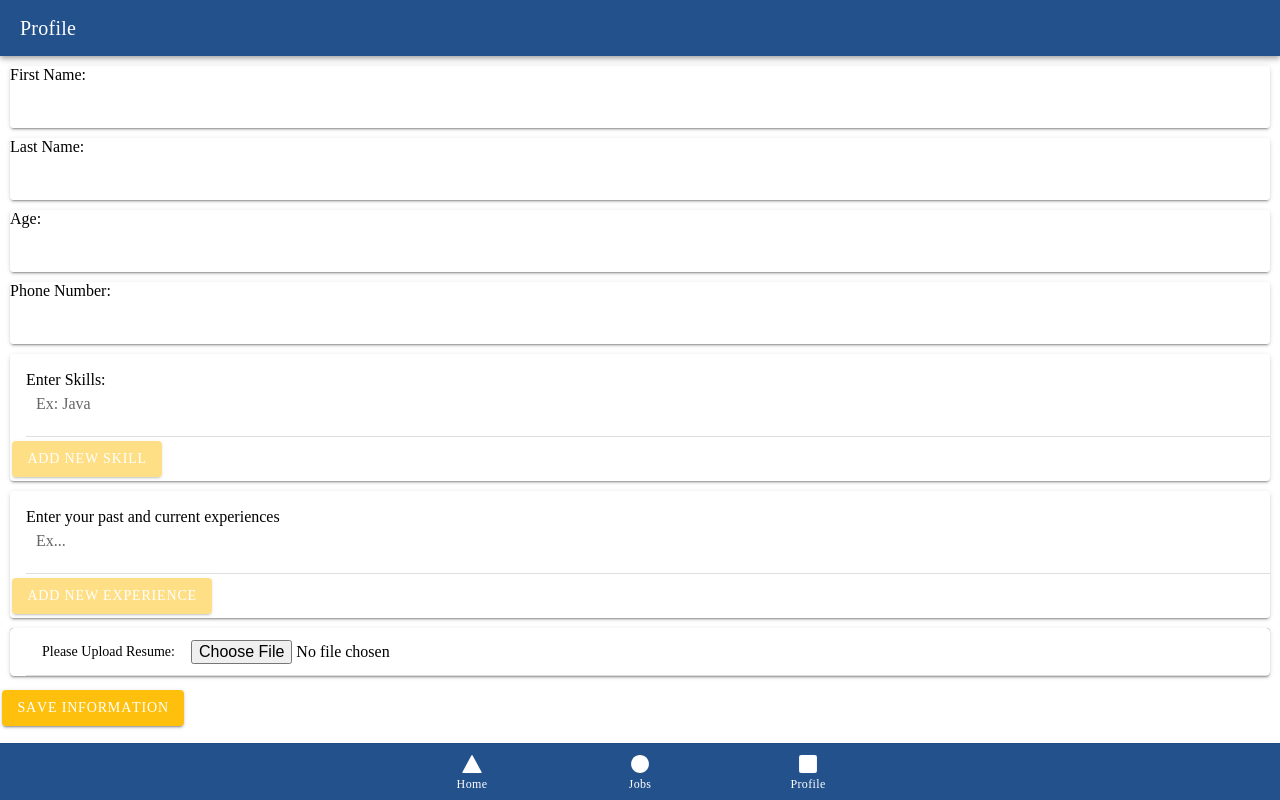
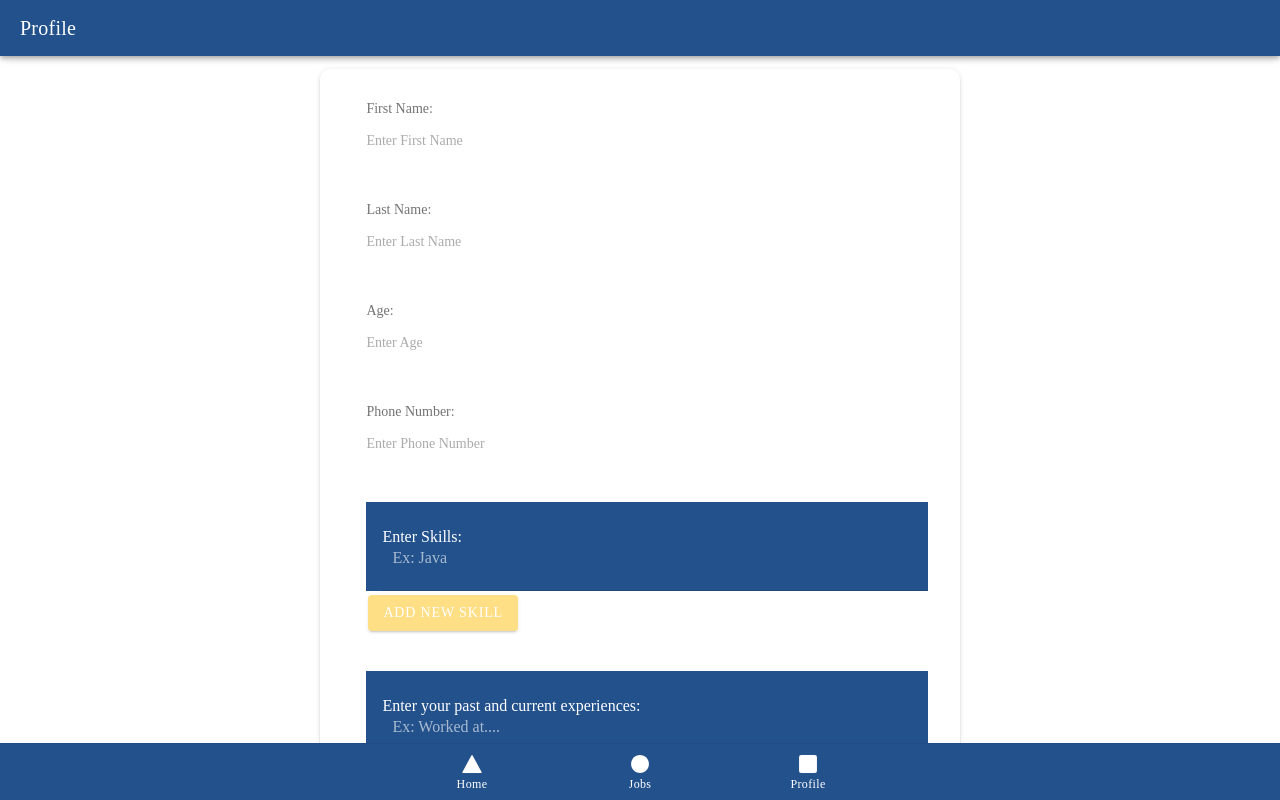
Before and after one commit to cfgtexas24/Team-8, a React (Vite) app in the folder rebirther/: page /profile-edit in a window 1280 px wide. Built offline with nearby package versions, Linux system fonts and the light colour scheme.

Commit message:
restyled job posting buttons, added certification input

```diff
--- a/rebirther/src/pages/AppliedJobs.tsx
+++ b/rebirther/src/pages/AppliedJobs.tsx
@@ -34,7 +34,7 @@ const AppliedJobs: React.FC = () => {
         ))}
         <div className="create-job">
           <div>
-            <IonButton color='white' slot="end" style={{ marginRight: '16px' }} href="/user-job">All Jobs</IonButton>
+            <IonButton className="button-color" slot="end" style={{ marginRight: '16px' }} href="/user-job">All Jobs</IonButton>
           </div>
         </div>
       </IonContent>
--- a/rebirther/src/pages/JobCreate.tsx
+++ b/rebirther/src/pages/JobCreate.tsx
@@ -7,7 +7,7 @@ import { IonContent, IonHeader, IonPage, IonTitle, IonToolbar, IonButton, IonInp
       return (
         <IonPage>
           <IonHeader>
-            <IonToolbar color='white'>
+            <IonToolbar>
               <IonTitle>Profile</IonTitle>
             </IonToolbar>
             </IonHeader>
@@ -33,12 +33,12 @@ import { IonContent, IonHeader, IonPage, IonTitle, IonToolbar, IonButton, IonInp
                 </IonCardContent>
                 <div style={{ display: 'flex', justifyContent: 'space-between', padding: '16px' }}>
                     <div className="apply-button-container">
-                        <IonButton color="white" href="/user-job" className="apply-button" expand="block">
+                        <IonButton className="button-color" href="/user-job"  expand="block">
                         Create
                         </IonButton>
                     </div>
                     <div className="apply-button-container">
-                        <IonButton color="white" href="/user-job" className="apply-button" expand="block">
+                        <IonButton className="button-color" href="/user-job" expand="block">
                         Cancel
                         </IonButton>
                     </div>
--- a/rebirther/src/pages/Profile.css
+++ b/rebirther/src/pages/Profile.css
@@ -1,5 +1,4 @@
-
-.button-color{
+  .button-color{
     --background: #ffc00d;
     font-family: 'Times New Roman';
 }
--- a/rebirther/src/pages/Profile.tsx
+++ b/rebirther/src/pages/Profile.tsx
@@ -1,28 +1,34 @@
-import { IonContent, IonHeader, IonPage, IonTitle, IonToolbar, IonButton, IonInput, IonItem, IonCard, IonText, IonLabel, IonCardContent } from '@ionic/react';
-import ExploreContainer from '../components/ExploreContainer';
+import { IonContent, IonHeader, IonPage, IonTitle, IonToolbar, IonButton, IonInput, IonItem, IonCard, IonLabel, IonCardContent } from '@ionic/react';
+import React, { useState } from 'react';
 import './Profile.css';
-import React, {useState} from 'react';
 
 const Profile: React.FC = () => {
-  //populate the skills user inputted
-  const[newSkill, setNewSkill] = useState<string>('');
-  const[skills, setSkills] = useState<string[]>([]);
+  const [newSkill, setNewSkill] = useState<string>('');
+  const [skills, setSkills] = useState<string[]>([]);
+  const [newExp, setNewExp] = useState<string>('');
+  const [exp, setExp] = useState<string[]>([]);
+  const [newCert, setNewCert] = useState<string>('');
+  const [cert, setCert] = useState<string[]>([]);
 
-  //populate the experiences user inputted
-  const[newExp, setNewExp] = useState<string>('');
-  const[exp, setExp] = useState<string[]>([]);
 
-  const addSkill = () =>{
-    if (newSkill.trim() !== ''){
-      setSkills([...skills, newSkill]); //add new skill to list
-      setNewSkill(''); //clear input field
+  const addSkill = () => {
+    if (newSkill.trim() !== '') {
+      setSkills([...skills, newSkill]);
+      setNewSkill(''); // Clear input field
     }
   };
 
-  const addExp = () =>{
-    if (newExp.trim() !== ''){
-      setExp([...exp, newExp]); //add new skill to list
-      setNewExp(''); //clear input field
+  const addExp = () => {
+    if (newExp.trim() !== '') {
+      setExp([...exp, newExp]);
+      setNewExp(''); // Clear input field
+    }
+  };
+
+  const addCert = () => {
+    if (newCert.trim() !== '') {
+      setCert([...cert, newCert]);
+      setNewCert(''); // Clear input field
     }
   };
   return (
@@ -32,50 +38,76 @@ const Profile: React.FC = () => {
           <IonTitle className="title-color">Profile</IonTitle>
         </IonToolbar>
       </IonHeader>
-      <IonContent fullscreen className="profile">
-        <IonCard className="bg-color">
+      <IonContent fullscreen>
+        <IonCard className="post"> {/*using post css*/}
+          <IonCardContent className="make-post">
             <IonLabel>First Name:</IonLabel>
-          <IonInput className="bg-color" type="text"></IonInput>
-        </IonCard>
-        <IonCard className="bg-color">
+            <IonInput type="text" placeholder="Enter First Name" />
+          </IonCardContent>
+          <IonCardContent className="make-post">
             <IonLabel>Last Name:</IonLabel>
-          <IonInput className="bg-color" type="text"></IonInput>
-        </IonCard>
-        <IonCard className="bg-color">
+            <IonInput type="text" placeholder="Enter Last Name" />
+          </IonCardContent>
+          <IonCardContent className="make-post">
             <IonLabel>Age:</IonLabel>
-          <IonInput className="bg-color" type="number"></IonInput>
-        </IonCard>
-        <IonCard className="bg-color">
+            <IonInput type="number" placeholder="Enter Age" />
+          </IonCardContent>
+          <IonCardContent className="make-post">
             <IonLabel>Phone Number:</IonLabel>
-        <IonInput className="bg-color" type="tel"></IonInput>
-          </IonCard>
-        <IonCard className="bg-color">
-          <IonItem className="bg-color">
+            <IonInput type="tel" placeholder="Enter Phone Number" />
+          </IonCardContent>
+          <IonCardContent className="make-post">
+            <IonItem>
               <IonLabel position="floating">Enter Skills:</IonLabel>
               <IonInput className="spacing"
                 value={newSkill}
                 placeholder="Ex: Java"
-              onIonChange={e => setNewSkill(e.detail.value!)} clearInput
+                onIonChange={e => setNewSkill(e.detail.value!)}
+                clearInput
               />
             </IonItem>
-          <IonButton className="button-color" onClick={addSkill} disabled={!newSkill.trim()}>Add New Skill</IonButton>
+            <IonButton className="button-color" onClick={addSkill} disabled={!newSkill.trim()}>
+              Add New Skill
+            </IonButton>
+          </IonCardContent>
+          <IonCardContent className="make-post">
+            <IonItem>
+              <IonLabel position="floating">Enter your past and current experiences:</IonLabel>
+              <IonInput className="spacing"
+                value={newExp}
+                placeholder="Ex: Worked at...."
+                onIonChange={e => setNewExp(e.detail.value!)}
+                clearInput
+              />
+            </IonItem>
+            <IonButton className="button-color" onClick={addExp} disabled={!newExp.trim()}>
+              Add New Experience
+            </IonButton>
+          </IonCardContent>
+          <IonCardContent className="make-post">
+            <IonItem>
+              <IonLabel position="floating">Enter your certifications/awards:</IonLabel>
+              <IonInput className="spacing"
+                value={newCert}
+                placeholder="Ex: UX Design"
+                onIonChange={e => setNewCert(e.detail.value!)}
+                clearInput
+              />
+            </IonItem>
+            <IonButton className="button-color" onClick={addCert} disabled={!newExp.trim()}>
+              Add New Certifications
+            </IonButton>
+          </IonCardContent>
+          <IonCardContent className="make-post">
+            <IonLabel>Please Upload Resume:</IonLabel>
+            <input type="file" />
+          </IonCardContent>
+          <div style={{ display: 'flex', justifyContent: 'space-between', padding: '16px' }}>
+            <IonButton className="button-color" href="/profile" expand="block">
+              Save Information
+            </IonButton>
+          </div>
         </IonCard>
-        <IonCard className="bg-color">
-          <IonItem className="bg-color">
-            <IonLabel position="floating">Enter your past and current experiences</IonLabel>
-            <IonInput className="spacing" value={newExp}
-            placeholder="Ex..."
-            onIonChange={(e) => setNewExp(e.detail.value!)} clearInput/>
-          </IonItem>
-          <IonButton className="button-color" onClick={addExp} disabled={!newExp.trim()}>Add New Experience</IonButton>
-        </IonCard>
-        <IonCard>
-          <IonItem className="bg-color">
-          <IonCardContent>Please Upload Resume:</IonCardContent>
-            <input type="file"></input>
-          </IonItem>
-        </IonCard>
-        <IonButton className="button-color" href="/profile">Save Information</IonButton>
       </IonContent>
     </IonPage>
   );
--- a/rebirther/src/pages/ProfileDisplay.tsx
+++ b/rebirther/src/pages/ProfileDisplay.tsx
@@ -13,9 +13,6 @@ const ProfileDisplay: React.FC = () => {
         </IonToolbar>
       </IonHeader>
       <IonContent fullscreen>
-      {/*}  <div className="edit">
-            <IonButton className="button-color" href="/profile-edit">Edit</IonButton>
-        </div>*/}
         <div className="profile-container">
             <div className="photo-container">
                 <IonAvatar className="profile-photo">
--- a/rebirther/src/pages/UserJob.css
+++ b/rebirther/src/pages/UserJob.css
@@ -26,12 +26,6 @@
   justify-content: flex-end; /* Moves content to the far right */
 }
 
-.create-job {
-  position: absolute; /* Allow positioning relative to the screen */
-  top: 60px; /* Adjust vertical position as needed */
-  right: 10px; /* Align to the right edge with some padding */
-}
-
 
 @media only screen and (max-width: 600px) {
   .job-card {
--- a/rebirther/src/pages/UserJob.tsx
+++ b/rebirther/src/pages/UserJob.tsx
@@ -22,6 +22,8 @@ const UserJob: React.FC = () => {
       <IonHeader>
         <IonToolbar>
           <IonTitle>Job Listings</IonTitle>
+          <IonButton className="button-color" href="/create-job"  slot="end" style={{ marginRight: '16px' }} >Create New Job Posting</IonButton>
+          <IonButton className="button-color" slot="end" style={{ marginRight: '16px' }} onClick = {handleAppliedJobsClick}>Applied Jobs </IonButton>
         </IonToolbar>
       </IonHeader>
       <IonContent fullscreen>
@@ -40,19 +42,11 @@ const UserJob: React.FC = () => {
                 {job.about.jobDescription}
                 </IonCardContent>
                 <div className="read-more">
-                  <IonButton color="white" onClick={() => handleCardClick(job.id)}>Read More</IonButton>
+                  <IonButton className="button-color" onClick={() => handleCardClick(job.id)}>Read More</IonButton>
                 </div>
             </IonCard>
           </div>
         ))}
-        <div className="create-job">
-          <div>
-              <IonButton color="white" href="/create-job">Create New Job Posting</IonButton>
-          </div>
-          <div>
-            <IonButton className="button-color" color='white' slot="end" style={{ marginRight: '16px' }} onClick = {handleAppliedJobsClick}>Applied Jobs </IonButton>
-          </div>
-        </div>
       </IonContent>
     </IonPage>
   );
```
Lines whose indentation alone changed are shown as unchanged.
